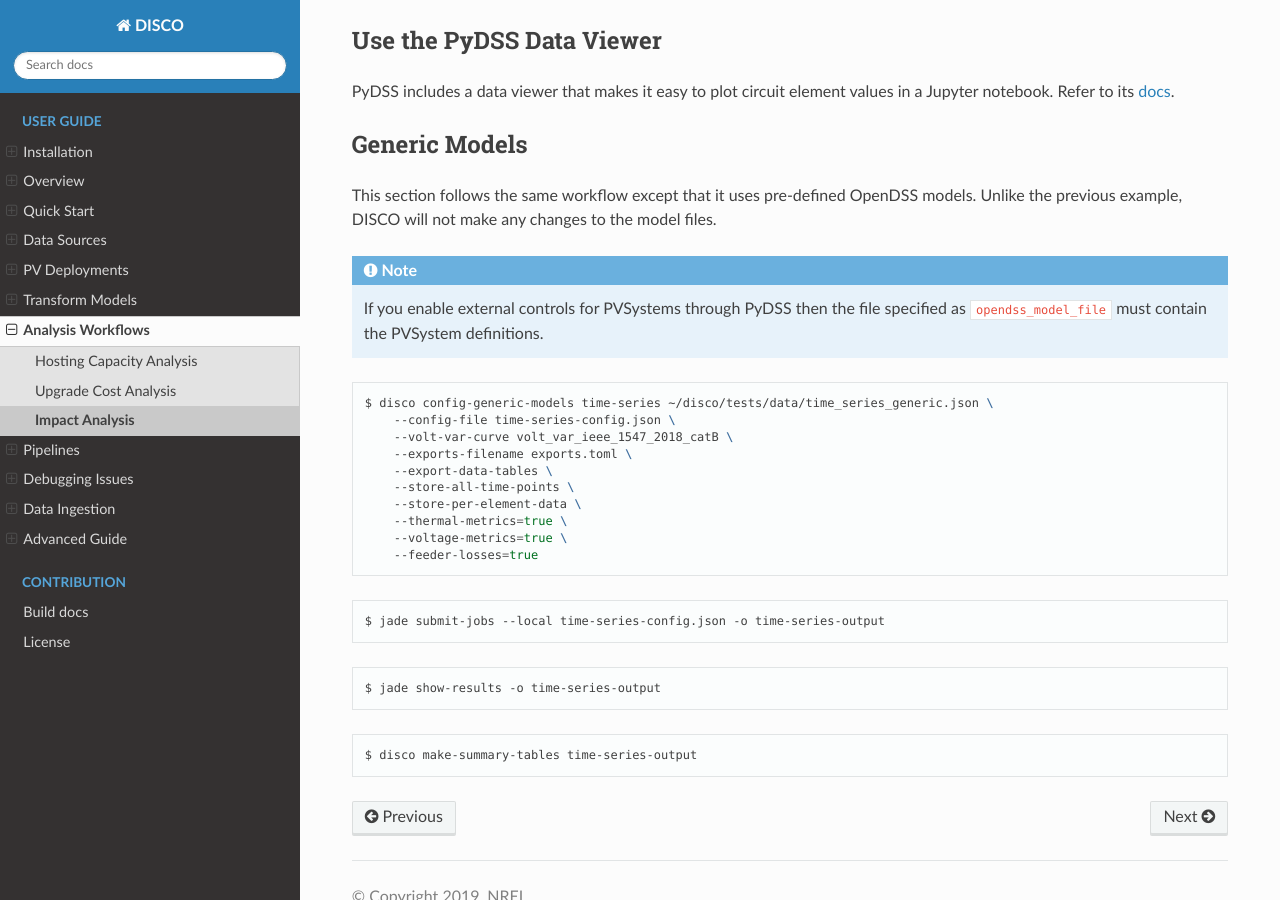
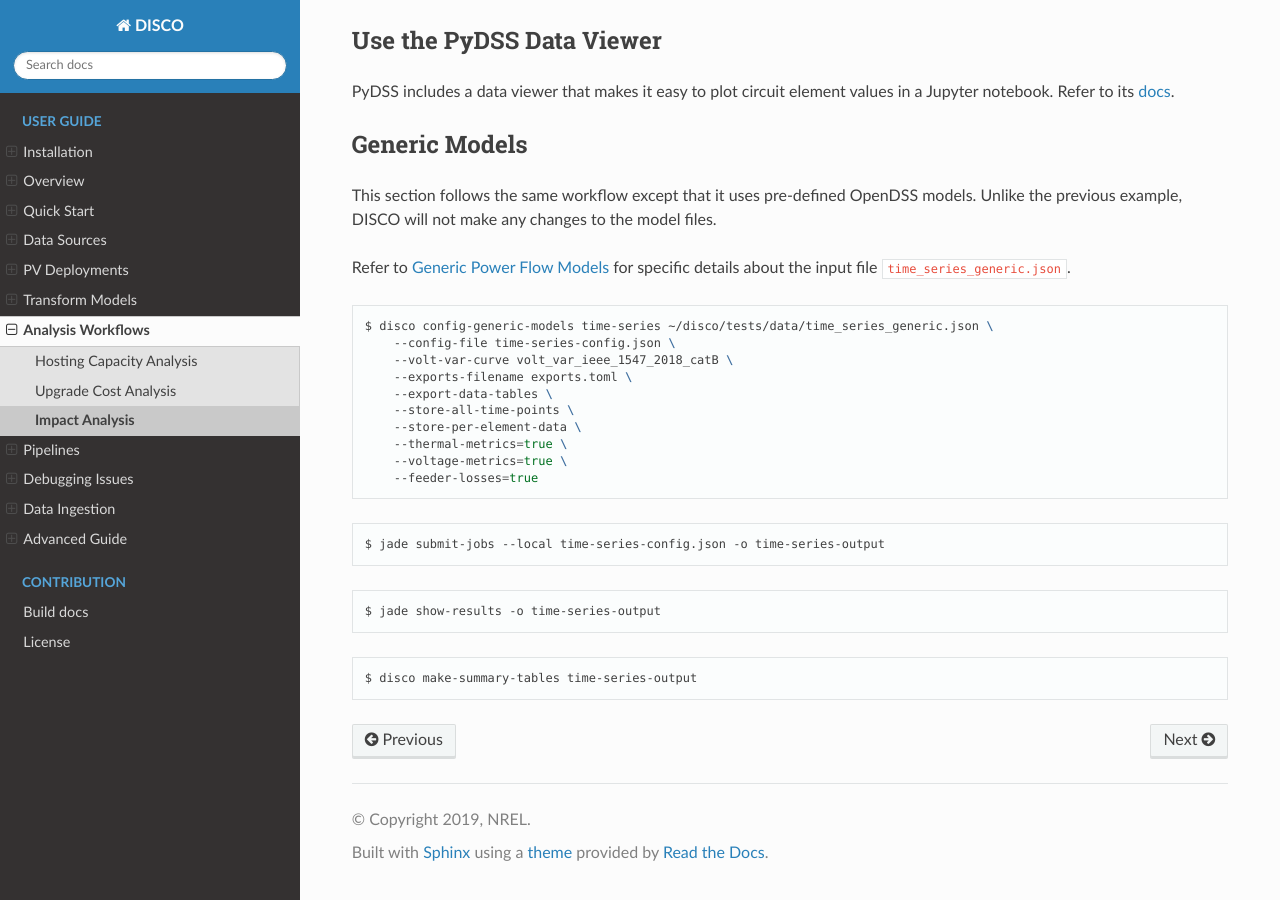
Before and after one commit to NREL/disco, a Sphinx documentation site: the page built from docs/source/analysis-workflows/impact-analysis.rst, in a window 1280 px wide and 900 px high, scrolled down 3520 px. Built offline with Sphinx 7.4.7 and the Read the Docs theme 2.0.0, drawn with Linux system fonts in a browser that asks for light colours.

Commit message:
Improve impact-analysis instructions

```diff
--- a/docs/source/analysis-workflows/impact-analysis.rst
+++ b/docs/source/analysis-workflows/impact-analysis.rst
@@ -190,8 +190,8 @@
 This section follows the same workflow except that it uses pre-defined OpenDSS models. Unlike
 the previous example, DISCO will not make any changes to the model files.
 
-.. note:: If you enable external controls for PVSystems through PyDSS then the file specified as
-    ``opendss_model_file`` must contain the PVSystem definitions.
+Refer to :ref:`GenericPowerFlowModels` for specific details about the input file
+``time_series_generic.json``.
 
 .. code-block:: bash
 
--- a/docs/source/data-sources.rst
+++ b/docs/source/data-sources.rst
@@ -175,6 +176,11 @@
 This `test file <https://github.com/NREL/disco/blob/main/tests/integration/test_generic_power_flow.py>`_
 demonstrates the workflow.
 
+.. note:: If you enable external controls for PVSystems through PyDSS then the file specified as
+    ``opendss_model_file`` must contain the PVSystem definitions.
+
+The inputs must conform to the JSON schemas below.
+
 PowerFlowSnapshotSimulationModel
 ----------------------------------
 .. literalinclude:: ../build/json_schemas/PowerFlowSnapshotSimulationModel.json
```
Also changed, not shown: other parts of docs/source/data-sources.rst (+1 -0 lines).
